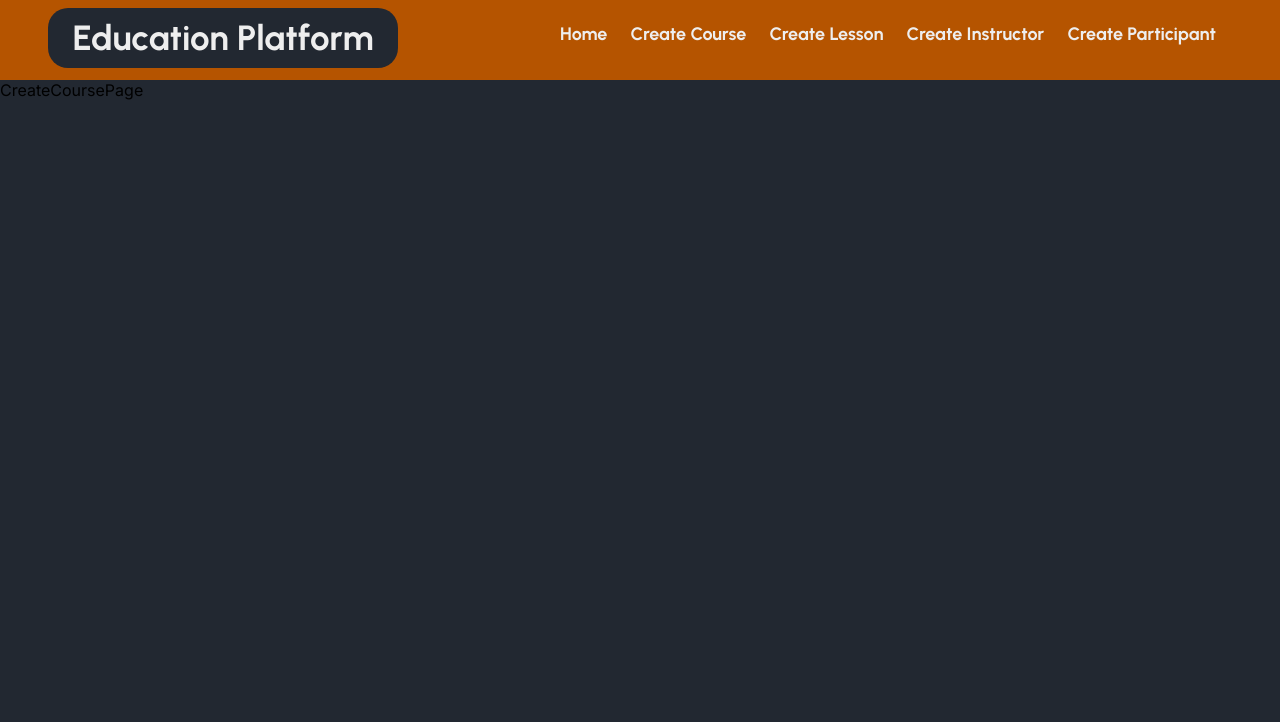
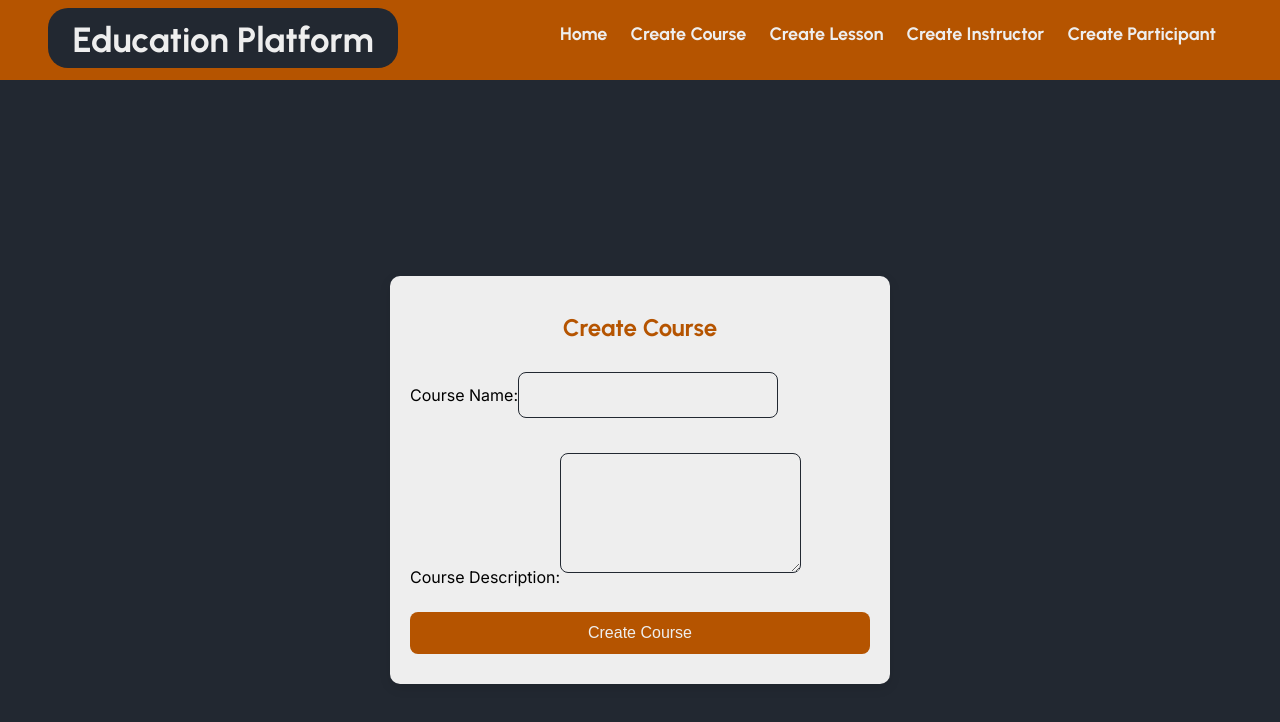
Before and after one commit to AhlmanJ/datalagring-johan-ahlman-frontend, a React (Vite) app: page /create-course in a window 1280 px wide. Shown: the top 722 px of the page. Built offline with nearby package versions, Linux system fonts and the light colour scheme.

Commit message:
fourth commit

```diff
--- a/src/index.css
+++ b/src/index.css
@@ -113,15 +113,15 @@ h1,h2,h3,h4,h5,h6 {
       padding: 16px;
       display: flex;
       flex-wrap: wrap;
-      justify-content: space-between; /* Lägg till detta för att ge kursbrickorna lite utrymme */
+      justify-content: flex-start;
     }
 
-    /* Kursbricka */
+
     .course-tile {
       width: 200px;
       padding: 16px;
       overflow: auto;
-      border: 1px solid var(--color-white); /* Definiera border färg */
+      border: 1px solid var(--color-white);
       border-radius: 8px;
       text-align: center;
       color: var(--color-secondary);
@@ -216,6 +216,7 @@ h1,h2,h3,h4,h5,h6 {
     margin-top: 2em;
     margin-left: 3em;
     padding: 20px;
+    justify-self: center;
     background-color: var(--color-white);
     border-radius: 10px;
     box-shadow: 0 4px 12px rgba(0, 0, 0, 0.1);
@@ -261,6 +262,7 @@ h1,h2,h3,h4,h5,h6 {
     border: none;
     border-radius: 8px;
     cursor: pointer;
+    margin-left: 10px;
     transition: background-color 0.3s ease, transform 0.2s ease;
 
     &:hover {
@@ -272,3 +274,99 @@ h1,h2,h3,h4,h5,h6 {
         background-color: var(--color-accent);
     }
 }
+
+.createCoursePage {
+  font-family: Inter;
+  display: flex;
+  justify-content: center;
+  align-items: center;
+  height: 100vh;
+  background-color: var(--color-primary);
+}
+
+.createCourse-container {
+  background-color: var(--color-white);
+  padding: 20px;
+  border-radius: 10px;
+  box-shadow: 0 4px 12px rgba(0, 0, 0, 0.1);
+  width: 100%;
+  max-width: 500px;
+}
+
+h1 {
+  text-align: center;
+  font-size: 24px;
+  color: var(--color-secondary);
+  margin-bottom: 20px;
+}
+
+.error-message {
+  color: #ff0000;
+  font-size: 14px;
+  text-align: center;
+  margin-bottom: 10px;
+}
+
+/* Formulär */
+.createCourse-form {
+  display: flex;
+  flex-direction: column;
+  gap: 15px;
+}
+
+.createCourse-form input,
+.createCourse-form textarea {
+  padding: 12px;
+  font-size: 1rem;
+  font-family: Inter;
+  border: 1px solid var(--color-primary);
+  border-radius: 8px;
+  background-color: var(--color-white);
+  color: var(--color-primary);
+  transition: border 0.3s ease;
+}
+
+.createCourse-form input:focus,
+.createCourse-form textarea:focus {
+  border-color: var(--color-secondary);
+  outline: none;
+}
+
+.createCourse-form textarea {
+  resize: vertical; /* Gör att textarea kan ändras i storlek vertikalt */
+  min-height: 120px;
+}
+
+.createCourse-form button {
+  background-color: var(--color-secondary);
+  color: var(--color-white);
+  border: none;
+  padding: 12px 24px;
+  font-size: 1rem;
+  border-radius: 8px;
+  cursor: pointer;
+  transition: background-color 0.3s ease, transform 0.2s ease;
+}
+
+.createCourse-form button:hover {
+  background-color: var(--color-primary);
+  transform: scale(1.05);
+}
+
+.createCourse-form button:active {
+  background-color: var(--color-accent);
+}
+
+/* För att justera knapparna och input-fälten i rätt position */
+.createCourse-form input,
+.createCourse-form textarea,
+.createCourse-form button {
+  margin: 10px 0;
+}
+
+.no-lessons-message {
+  color: var(--color-secondary);
+  font-size: 1rem;
+  text-align: center;
+  margin-top: 20px;
+}
--- a/src/pages/CreateCoursePage.jsx
+++ b/src/pages/CreateCoursePage.jsx
@@ -1,9 +1,100 @@
-import React from 'react'
+import React, { useState } from "react";
 
-function CreateCoursePage() {
+export default function CreateCourse() {
+  const [courseName, setCourseName] = useState("");
+  const [courseDescription, setCourseDescription] = useState("");
+  const [message, setMessage] = useState("");
+  const [errorMessage, setErrorMessage] = useState("");
+
+  const handleCourseNameChange = (e) => {
+    setCourseName(e.target.value);
+    console.log("Course Name changed to:", e.target.value); // Logga ändringar i kursnamnet
+  };
+
+  const handleCourseDescriptionChange = (e) => {
+    setCourseDescription(e.target.value);
+    console.log("Course Description changed to:", e.target.value); // Logga ändringar i kursbeskrivningen
+  };
+
+  const handleSubmit = async (e) => {
+    e.preventDefault();
+    console.log("Form submitted");
+
+    // Kontrollera att både kursnamn och beskrivning är ifyllda
+    if (!courseName || !courseDescription) {
+      setErrorMessage("Both fields are required.");
+      console.log("Validation failed: Both fields are required."); // Logga valideringsfel
+      return;
+    }
+
+    const payload = {
+      name: courseName,
+      description: courseDescription,
+    };
+
+    console.log("Payload to be sent:", payload); // Logga payload innan förfrågan skickas
+
+    try {
+      const response = await fetch("https://localhost:7253/api/courses/", {
+        method: "POST",
+        headers: {
+          "Content-Type": "application/json",
+        },
+        body: JSON.stringify(payload),
+      });
+
+      console.log("Response received:", response); // Logga serverns svar
+
+      if (!response.ok) {
+        throw new Error("Error creating course");
+      }
+
+      const data = await response.json();
+      console.log("Course created:", data); // Logga det skapade kursdata
+
+      setCourseName(""); // Rensa kursnamnet
+      setCourseDescription(""); // Rensa beskrivningen
+      setMessage("Course created successfully!");
+      setErrorMessage(""); // Rensa felmeddelande om framgång
+
+    } catch (error) {
+      console.error("Error during course creation:", error); // Logga fel
+      setErrorMessage("Error creating course, please try again.");
+    }
+  };
+
   return (
-    <div>CreateCoursePage</div>
-  )
+    <div className="createCoursePage">
+      <div className="createCourse-container">
+        <h1>Create Course</h1>
+        {message && <p className="success-message">{message}</p>}
+        {errorMessage && <p className="error-message">{errorMessage}</p>}
+
+        <form onSubmit={handleSubmit} className="createCourse-form">
+          <div className="form-group">
+            <label htmlFor="courseName">Course Name:</label>
+            <input
+              type="text"
+              id="courseName"
+              value={courseName}
+              onChange={handleCourseNameChange}
+              className="form-input"
+              required
+            />
+          </div>
+          <div className="form-group">
+            <label htmlFor="courseDescription">Course Description:</label>
+            <textarea
+              id="courseDescription"
+              value={courseDescription}
+              onChange={handleCourseDescriptionChange}
+              className="form-input"
+              required
+            />
+          </div>
+          <button type="submit" className="form-button">Create Course</button>
+        </form>
+      </div>
+    </div>
+  );
 }
-
-export default CreateCoursePage
--- a/src/pages/HomePage.jsx
+++ b/src/pages/HomePage.jsx
@@ -3,6 +3,7 @@ import { useNavigate } from "react-router-dom";
 
 export default function HomePage() {
   const [courses, setCourses] = useState([]);
+  const [message, setMessage] = useState("");
   const navigate = useNavigate();
 
   useEffect(() => {
@@ -17,10 +18,32 @@ export default function HomePage() {
       .catch((err) => console.error("Fetch error:", err));
   }, []);
 
+  const handleCourseClick = async (courseId) => {
+    try {
+      // Hämta lektioner för den valda kursen
+      const lessonsResponse = await fetch(`https://localhost:7253/api/courses/${courseId}/lessons`);
+      const lessonsData = await lessonsResponse.json();
+
+      if (lessonsData.length === 0) {
+        // Visa meddelande om inga lektioner
+        setMessage("No lessons available yet.");
+      } else {
+        // Navigera till lektioner om det finns
+        navigate(`/courses/${courseId.toUpperCase()}/lessons`);
+      }
+    } catch (error) {
+      console.error("Error fetching lessons:", error);
+      setMessage("Error fetching lessons. Please try again.");
+    }
+  };
+
   return (
     <div className="homePage">
       <div className="homePage-container">
-        <h1 className="courses-header">Available Courses <br /> Click on a course to view and book a lesson</h1>
+        <h1 className="courses-header">
+          Available Courses <br /> Click on a course to view and book a lesson
+        </h1>
+
         {courses.length === 0 ? (
           <p>No courses available.</p>
         ) : (
@@ -29,7 +52,7 @@ export default function HomePage() {
               <div
                 className="course-tile"
                 key={course.id}
-                onClick={() => navigate(`/courses/${course.id.toUpperCase()}/lessons`)} // Navigate to lessons for this course
+                onClick={() => handleCourseClick(course.id)} // Hantera klick på kurs
                 style={{ cursor: "pointer" }}
               >
                 <h2>{course.name}</h2>
@@ -38,6 +61,8 @@ export default function HomePage() {
             ))}
           </div>
         )}
+
+        {message && <p className="no-lessons-message">{message}</p>} {/* Visa meddelandet om inga lektioner */}
       </div>
     </div>
   );
```
Also changed, not shown: src/pages/CourseLessonsDetailsPage.jsx (+111 -40 lines).
